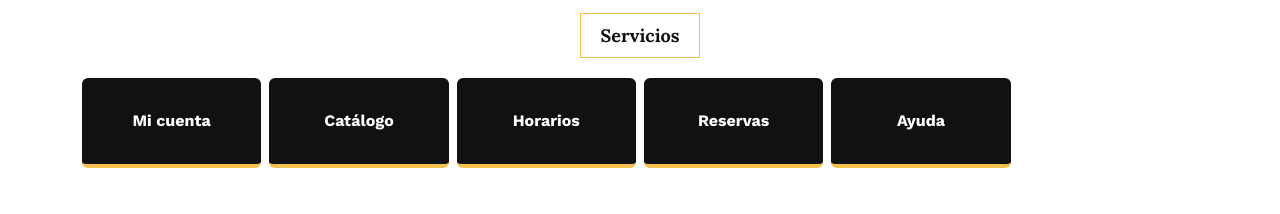
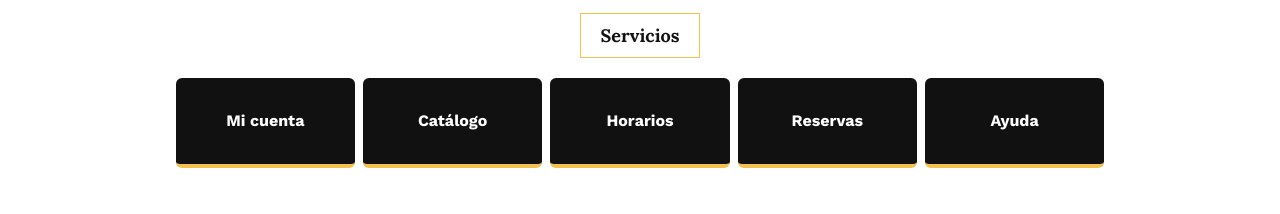
Before and after one commit to silviaximena/biblioteca-react, a React (Create React App) app: page / in a window 1280 px wide. Shown: the part 133-347 px from the top of the page. Built offline with nearby package versions, Linux system fonts and the light colour scheme.

Commit message:
Centra los servicios y ordena las actividades del inicio en una fila

```diff
--- a/src/components/Inicio.js
+++ b/src/components/Inicio.js
@@ -35,7 +35,7 @@ const actividades = [
         id: 'tiro-al-blanco',
         titulo: 'Tiro al blanco',
         etiqueta: 'Interactivo',
-        descripcion: 'Un mini juego para hacer una pausa entre lecturas: tensá el arco, apuntá a la diana y sumá puntos.',
+        descripcion: 'Un mini juego para hacer una pausa entre lecturas: tensa el arco, apunta a la diana y suma puntos.',
         horario: 'Disponible todos los días',
         lugar: 'Actividad en línea',
         imagen: 'https://images.pexels.com/photos/6669396/pexels-photo-6669396.jpeg?auto=compress&cs=tinysrgb&w=600',
@@ -67,7 +67,7 @@ const Inicio = ({ libros, usuario }) => {
             <div className="seccion-titulo">
                 <span>Servicios</span>
             </div>
-            <Row className="g-2 mb-5">
+            <Row className="g-2 mb-5 justify-content-center">
                 {servicios.map((servicio) => (
                     <Col xs={6} md={2} key={servicio.titulo}>
                         <Link to={servicio.ruta} style={{ textDecoration: 'none' }}>
@@ -100,7 +100,7 @@ const Inicio = ({ libros, usuario }) => {
             </div>
             <Row className="g-3 mb-5">
                 {actividades.map((actividad) => (
-                    <Col md={4} key={actividad.id}>
+                    <Col xs={12} sm={6} lg={3} key={actividad.id}>
                         <Link to={`/actividad/${actividad.id}`} style={{ textDecoration: 'none' }}>
                             <div
                                 style={{
```
